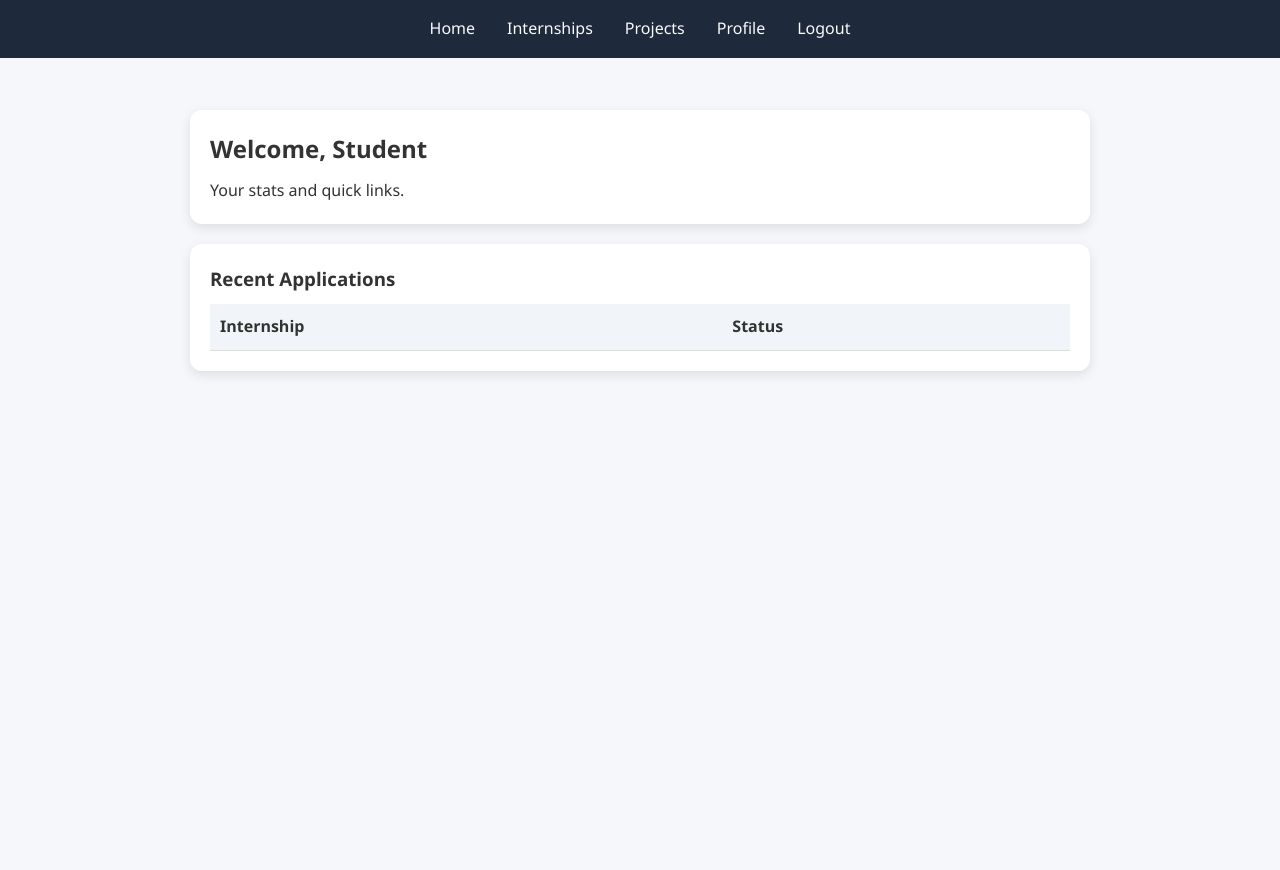
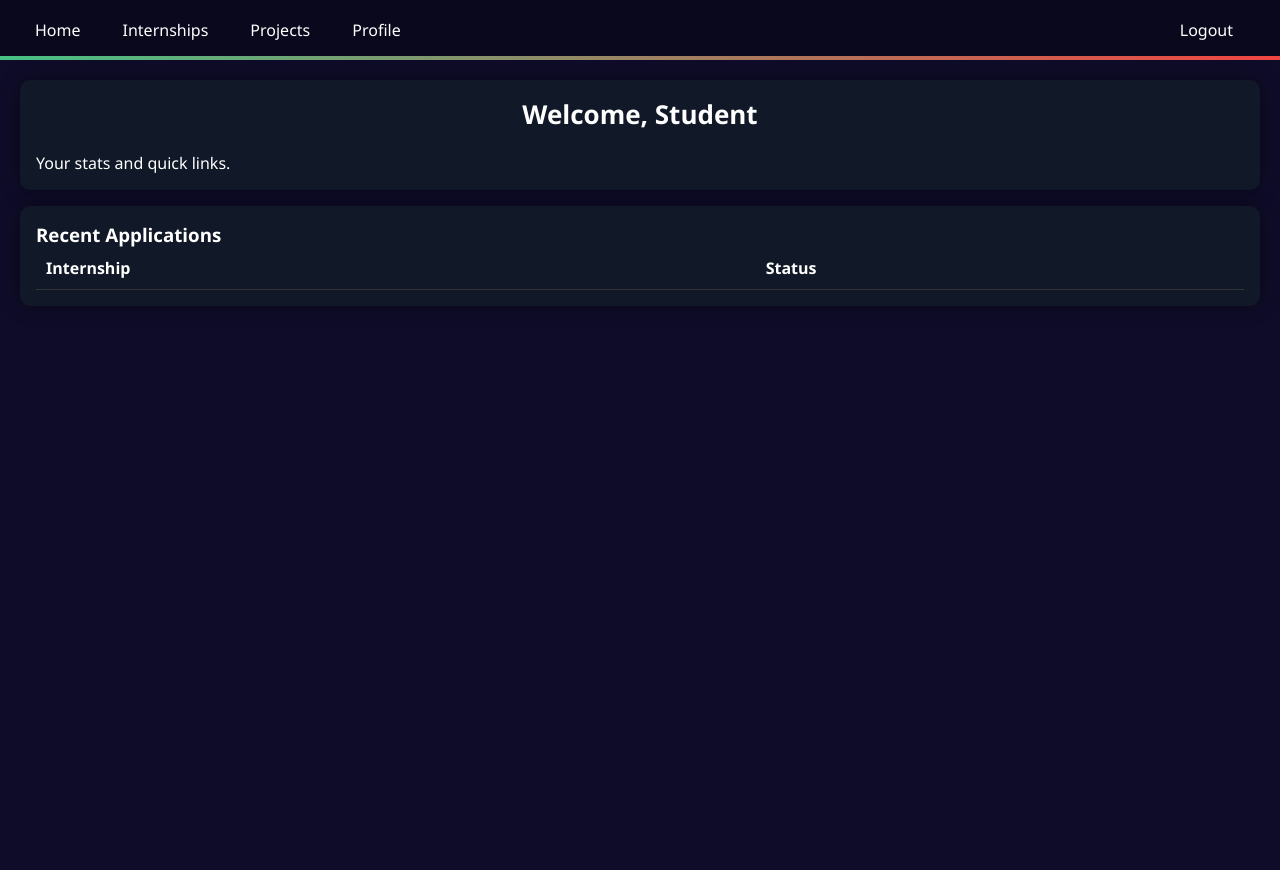
Before and after one commit to Organization-Internship/Internship-Tracker, a PHP site: page /Internship/student/dashboard.html in a window 1280 px wide. After the commit the page ends 290 px from the top, so only its background shows below. Run offline with PHP 8.4, Linux system fonts and the light colour scheme; lists and menus that the app fills with data are empty.

Commit message:
Second Commit

```diff
--- a/internship_project_tracker_v2/faculty/post_internship.html
+++ b/internship_project_tracker_v2/faculty/post_internship.html
@@ -17,6 +17,8 @@
     <a href="../faculty/profile.html">Profile</a>
     <a href="../php/auth/logout.php">Logout</a>
   </nav>
+</div>
+<div>
   <div class="card">
     <h2>Post Internship</h2>
     <form id="postForm">
--- a/internship_project_tracker_v2/public/css/dashboard.css
+++ b/internship_project_tracker_v2/public/css/dashboard.css
@@ -1,85 +1,85 @@
 /* Reset */
-* {
-  margin: 0;
-  padding: 0;
-  box-sizing: border-box;
+*{margin:0;padding:0;box-sizing:border-box}
+
+/* Base */
+html,body{
+  min-height:100vh;
+  font-family:'Segoe UI',sans-serif;
+  background:linear-gradient(to right,#0f0c29,#302b63,#24243e);
+  color:#fff;
+  line-height:1.6;
 }
 
-body {
-  font-family: 'Segoe UI', sans-serif;
-  background: #f5f7fa;
-  color: #333;
-  line-height: 1.6;
-  height: auto;         /* allow page to grow */
-  min-height: 100vh;    /* at least full screen */
-  overflow-y: auto;     /* enable vertical scrolling */
+/* Space for fixed nav */
+body{
+  padding-top:70px;    /* so content not hidden under navbar */
+  overflow-y:auto;     /* ✅ scrolling enabled */
 }
 
-/* Navbar fixed */
-nav {
-  position: fixed;
-  top: 0;
-  left: 0;
-  width: 100%;
-  background: #1e293b;
-  padding: 1rem;
-  display: flex;
-  justify-content: center;
-  gap: 2rem;
-  z-index: 1000;
+/* --- NAVBAR --- */
+.page-wrap{
+  position:fixed;
+  top:0;left:0;width:100%;
+  background:rgba(0,0,0,0.3);
+  backdrop-filter:saturate(140%) blur(6px);
+  z-index:1000;
+}
+.page-wrap nav{
+  display:flex;align-items:center;gap:2rem;
+  height:60px;padding:0 20px;position:relative;
+}
+.page-wrap nav::after{
+  content:"";position:absolute;left:0;bottom:0;height:4px;width:100%;
+  background:linear-gradient(270deg,#00F5A0,#00D9F5,#8A2BE2,#FF3C3C,#00F5A0);
+  background-size:600% 600%;
+  animation:lineMove 8s ease infinite;
+}
+@keyframes lineMove{
+  0%{background-position:0% 50%}
+  50%{background-position:100% 50%}
+  100%{background-position:0% 50%}
+}
+.page-wrap nav a{
+  color:#f8fafc;text-decoration:none;font-weight:500;font-size:16px;
+  padding:10px 6px;
+  transition:transform .2s ease,color .3s ease;
+}
+.page-wrap nav a:hover{
+  transform:scale(1.05);
+  color:#38bdf8;
+}
+.page-wrap nav a:last-child{margin-left:auto}
+
+/* --- CARDS --- */
+.card{
+  background:#111827;
+  border-radius:10px;
+  padding:20px;
+  margin:20px auto;
+  max-width:900px;
+  box-shadow:0 0 20px rgba(0,0,0,0.4);
+}
+.card h2,.card h3{margin-bottom:10px;color:#fff}
+
+/* --- TABLE --- */
+table{width:100%;border-collapse:collapse}
+th,td{padding:10px;border-bottom:1px solid #333;text-align:left}
+th{background:#1f2937;color:#38bdf8}
+td{color:#e5e7eb}
+
+/* --- BADGES --- */
+.badge{
+  display:inline-block;
+  padding:5px 10px;
+  border-radius:999px;
+  background:#1f2937;
+  color:#fff;
+  font-size:.9rem;
 }
 
-nav a {
-  color: #f8fafc;
-  text-decoration: none;
-  font-weight: 500;
-  transition: color 0.3s ease;
+/* --- Small screens --- */
+@media (max-width: 480px){
+  .page-wrap nav{gap:1rem}
+  body{padding-top:60px}
+  .card{margin:14px auto;padding:16px}
 }
-
-nav a:hover {
-  color: #38bdf8;
-}
-
-/* Page wrap */
-.page-wrap {
-  margin-top: 70px; /* push content below navbar */
-  padding: 20px;
-}
-
-/* Cards */
-.card {
-  background: #fff;
-  padding: 20px;
-  margin: 20px auto;
-  max-width: 900px;
-  border-radius: 12px;
-  box-shadow: 0 4px 12px rgba(0,0,0,0.1);
-}
-
-.card h2, .card h3 {
-  margin-bottom: 10px;
-}
-
-/* Table */
-table {
-  width: 100%;
-  border-collapse: collapse;
-}
-
-th, td {
-  padding: 10px;
-  border-bottom: 1px solid #ddd;
-  text-align: left;
-}
-
-th {
-  background: #f1f5f9;
-}
-
-.badge {
-  display: inline-block;
-  padding: 5px 10px;
-  border-radius: 8px;
-  background: #e2e8f0;
-  font-size: 0.9rem;
-}
--- a/internship_project_tracker_v2/public/css/style.css
+++ b/internship_project_tracker_v2/public/css/style.css
@@ -1,21 +1,22 @@
+/* Reset */
 * {
   margin: 0;
   padding: 0;
   box-sizing: border-box;
 }
 
+/* Body */
 body {
   font-family: 'Segoe UI', sans-serif;
-  background: linear-gradient(to right, #0f0c29, #302b63, #24243e);
+  background: #0f0c29;   /* solid background instead of gradient */
   min-height: 100vh;
   color: #fff;
   overflow-y: auto; /* enable vertical scrolling */
   padding: 80px 20px 20px; /* space for navbar + breathing room */
-  display: block; /* reset flex layout */
+  display: block; /* reset flex layout so navbar + cards work */
 }
 
-
-/* Glow Wrapper */
+/* Glow Wrapper (fixed from login.css) */
 .glow-wrapper {
   padding: 4px;
   border-radius: 20px;
@@ -43,15 +45,17 @@
   box-shadow: 0 0 20px rgba(0,0,0,0.5);
 }
 
+
 .form-box { display: none; }
 .form-box.active { display: block; }
 
-h2 {
+h1, h2 {
   text-align: center;
   margin-bottom: 20px;
   font-size: 26px;
 }
 
+/* Inputs */
 input, select, textarea {
   width: 100%;
   padding: 12px;
--- a/internship_project_tracker_v2/student/dashboard.html
+++ b/internship_project_tracker_v2/student/dashboard.html
@@ -4,10 +4,11 @@
   <meta charset="UTF-8">
   <meta name="viewport" content="width=device-width, initial-scale=1.0">
   <title>Student Dashboard</title>
-  <link rel="stylesheet" href="../public/css/dashboard.css">
+  <link rel="stylesheet" href="../public/css/style.css">
 </head>
 <body>
 
+  <!-- ✅ Navbar wrapper only -->
   <div class="page-wrap">
     <nav>
       <a href="../student/dashboard.html">Home</a>
@@ -16,7 +17,10 @@
       <a href="../student/profile.html">Profile</a>
       <a href="../php/auth/logout.php">Logout</a>
     </nav>
+  </div>
 
+  <!-- ✅ Content outside page-wrap so it scrolls -->
+  <main>
     <div class="card">
       <h2>Welcome, Student</h2>
       <p>Your stats and quick links.</p>
@@ -31,7 +35,7 @@
         <tbody></tbody>
       </table>
     </div>
-  </div> <!-- ✅ properly closes page-wrap -->
+  </main>
 
   <script>
     async function loadApps(){
```
Also changed, not shown: other parts of internship_project_tracker_v2/public/css/style.css (+28 -53 lines), internship_project_tracker_v2/faculty/profile.html (+7 -0 lines), internship_project_tracker_v2/public/css/login.css (+54 -0 lines), internship_project_tracker_v2/public/index.html (+24 -8 lines), internship_project_tracker_v2/public/login.html (+1 -9 lines), internship_project_tracker_v2/student/profile.html (+3 -9 lines), internship_project_tracker_v2/uploads/profile_images/profile_4.jpg (deleted), 2 other files.
